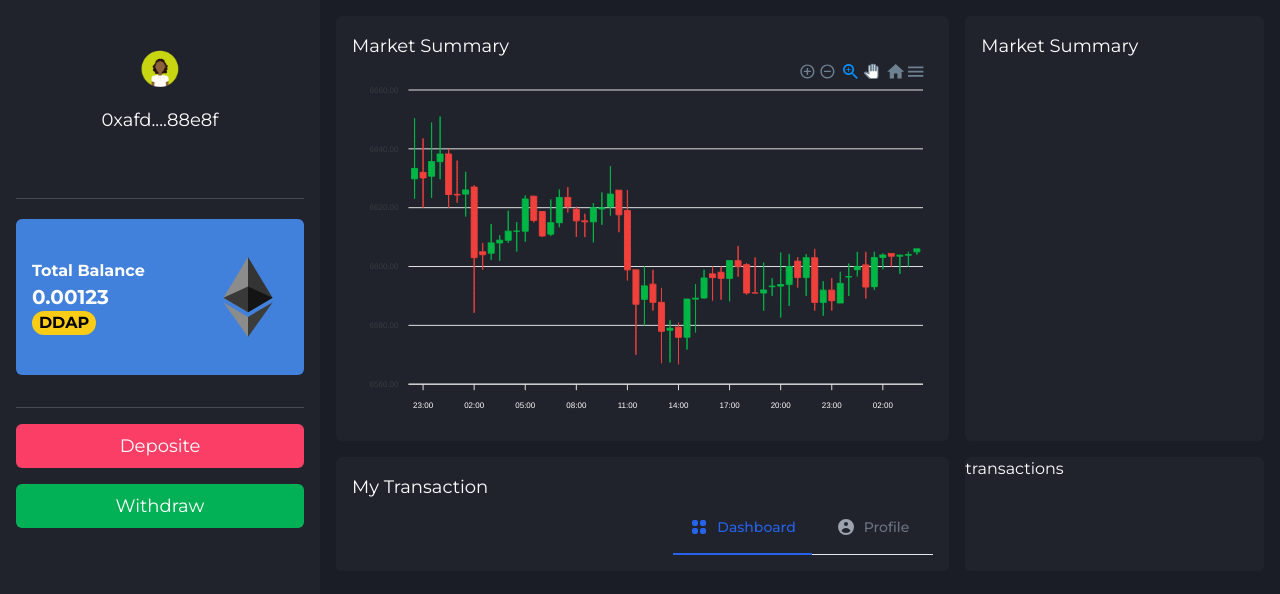
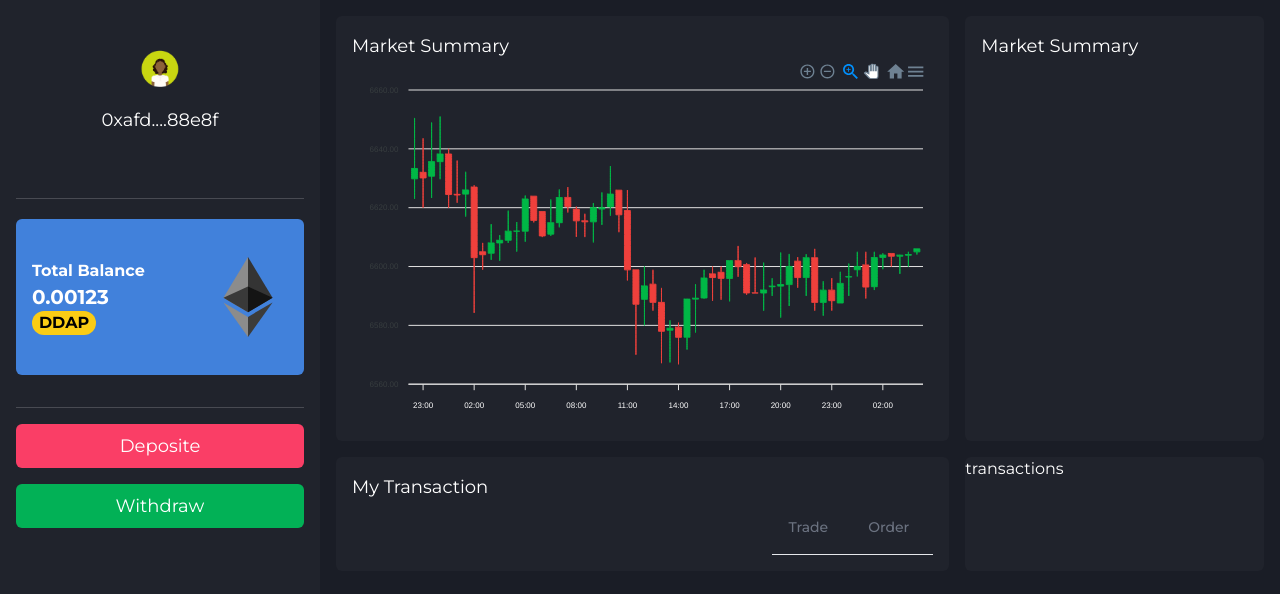
Before and after one commit to Mr-DecodeBlock/Decentralize-Token-Exchange, a React (Create React App) app: page / in a window 1280 px wide. Shown: the top 594 px of the page. Built offline with nearby package versions, Linux system fonts and the light colour scheme.

Commit message:
dex token exchange

```diff
--- a/src/App.js
+++ b/src/App.js
@@ -62,18 +62,10 @@ export default function App() {
                     <li class="mr-2">
                       <a
                         href="#"
-                        class="inline-flex p-4 text-blue-600 rounded-t-lg border-b-2 border-blue-600 active dark:text-blue-500 dark:border-blue-500 group"
+                        class="active inline-flex p-4 rounded-t-lg border-b-2 border-transparent hover:text-gray-600 hover:border-gray-300 dark:hover:text-gray-300 group"
                         aria-current="page"
                       >
-                        <svg
-                          class="mr-2 w-5 h-5 text-blue-600 dark:text-blue-500"
-                          fill="currentColor"
-                          viewBox="0 0 20 20"
-                          xmlns="http://www.w3.org/2000/svg"
-                        >
-                          <path d="M5 3a2 2 0 00-2 2v2a2 2 0 002 2h2a2 2 0 002-2V5a2 2 0 00-2-2H5zM5 11a2 2 0 00-2 2v2a2 2 0 002 2h2a2 2 0 002-2v-2a2 2 0 00-2-2H5zM11 5a2 2 0 012-2h2a2 2 0 012 2v2a2 2 0 01-2 2h-2a2 2 0 01-2-2V5zM11 13a2 2 0 012-2h2a2 2 0 012 2v2a2 2 0 01-2 2h-2a2 2 0 01-2-2v-2z"></path>
-                        </svg>
-                        Dashboard
+                        Trade
                       </a>
                     </li>
                     <li class="mr-2">
@@ -81,19 +73,7 @@ export default function App() {
                         href="#"
                         class="inline-flex p-4 rounded-t-lg border-b-2 border-transparent hover:text-gray-600 hover:border-gray-300 dark:hover:text-gray-300 group"
                       >
-                        <svg
-                          class="mr-2 w-5 h-5 text-gray-400 group-hover:text-gray-500 dark:text-gray-500 dark:group-hover:text-gray-300"
-                          fill="currentColor"
-                          viewBox="0 0 20 20"
-                          xmlns="http://www.w3.org/2000/svg"
-                        >
-                          <path
-                            fill-rule="evenodd"
-                            d="M18 10a8 8 0 11-16 0 8 8 0 0116 0zm-6-3a2 2 0 11-4 0 2 2 0 014 0zm-2 4a5 5 0 00-4.546 2.916A5.986 5.986 0 0010 16a5.986 5.986 0 004.546-2.084A5 5 0 0010 11z"
-                            clip-rule="evenodd"
-                          ></path>
-                        </svg>
-                        Profile
+                        Order
                       </a>
                     </li>
                   </ul>
```
